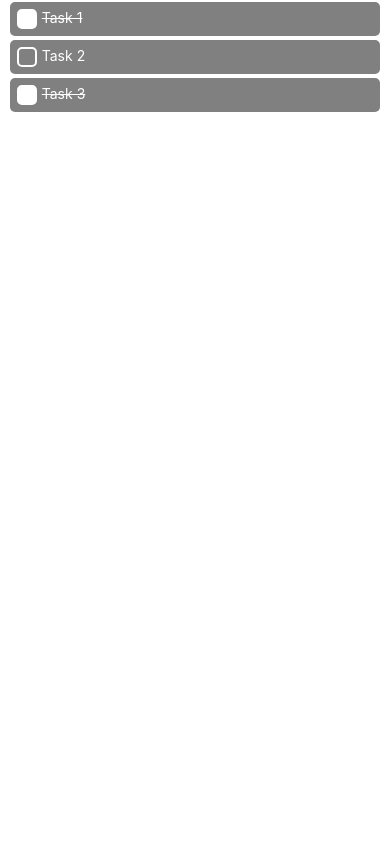
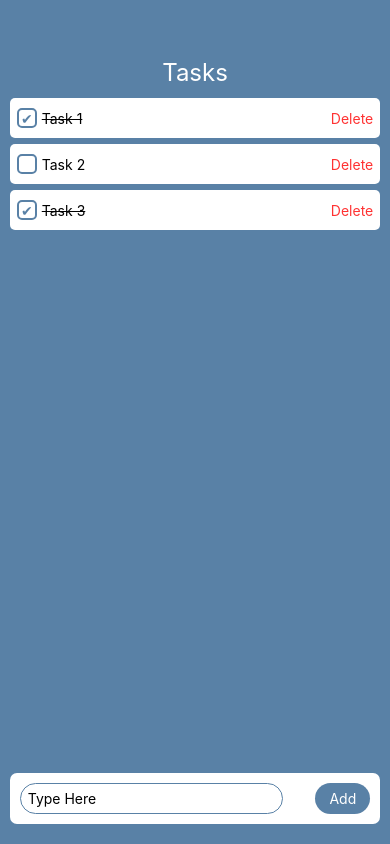
Before and after one commit to omar-sarfraz/React-Native-TodoApp, a React Native app: screen / in a window 390 px wide. Built offline with nearby package versions, Linux system fonts and the light colour scheme.

Commit message:
Added Delete Functionality & Input Button

```diff
--- a/App.js
+++ b/App.js
@@ -1,11 +1,12 @@
 import React, { Component } from 'react';
-import { SafeAreaView, StyleSheet, Text, View, Pressable, Image } from 'react-native';
+import { SafeAreaView, StyleSheet, Text, View, Pressable, Platform, TouchableOpacity, KeyboardAvoidingView, TextInput } from 'react-native';
 
 export default class App extends Component {
 
   constructor() {
     super();
     this.state = {
+      input: "",
       item: [
         { text: "Task 1", checked: "true" },
         { text: "Task 2", checked: "false" },
@@ -14,17 +15,45 @@ export default class App extends Component {
     }
   }
 
+  onDeletePress(deleteIndex) {
+    let newState = this.state;
+    newState.item = newState.item.filter((item, index) => index !== deleteIndex)
+    this.setState(newState)
+  }
+
   onPress(index) {
-    console.log('Hello')
-    this.setState()
+    let newState = this.state;
+    newState.item[index].checked = newState.item[index].checked === "true" ? "false" : "true"
+    this.setState(newState)
+  }
+
+  handleTextChange(text) {
+    this.setState((prev) => ({ ...prev, input: text }))
+  }
+
+  handleInput() {
+    let newState = this.state;
+    newState.item.unshift(newState.input)
+    console.log(newState)
+    this.setState(newState)
   }
 
   render() {
     return (
       <SafeAreaView style={styles.container}>
-        {
-          this.state.item.map((item, index) => <Item item={item} key={index} onPress={(index) => this.onPress(index)} />)
-        }
+        <View style={styles.containerInner}>
+          <Text style={{ fontSize: 24, color: "white", marginVertical: 8 }}>Tasks</Text>
+          {
+            this.state.item.map((item, index) => <Item item={item} key={index} onPress={() => this.onPress(index)} onDeletePress={() => this.onDeletePress(index)} />)
+          }
+        </View>
+        <KeyboardAvoidingView
+          style={styles.bottomContainer}
+          behavior={Platform.OS === "ios" ? "padding" : "height"}
+        >
+          <TextInput style={styles.input} placeholder='Type Here' value={this.state.input} onChangeText={(text) => this.handleTextChange(text)}></TextInput>
+          <Pressable style={styles.addButton} onPress={() => this.handleInput}> <Text style={styles.inputText}>Add</Text> </Pressable >
+        </KeyboardAvoidingView>
       </SafeAreaView>
     );
   }
@@ -34,10 +63,15 @@ class Item extends Component {
   render({ text, checked } = this.props.item) {
     return (
       <View style={styles.item}>
-        <Pressable style={checked === "true" ? { ...styles.checkbox, backgroundColor: "white" } : styles.checkbox} onPress={this.props.onPress}>
-          {/* <Image source={{ uri: "./check-mark.png" }} /> */}
-        </Pressable>
-        <Text style={{ color: "white", textDecorationLine: checked === "true" ? "line-through" : "none" }}>{text}</Text>
+        <View style={styles.itemInner}>
+          <Pressable style={checked === "true" ? { ...styles.checkbox, backgroundColor: "white" } : styles.checkbox} onPress={this.props.onPress}>
+            {checked === "true" ? <Text style={{ color: "#5981a6" }}>✔</Text> : null}
+          </Pressable>
+          <Text style={{ color: "#000", textDecorationLine: checked === "true" ? "line-through" : "none" }}>{text}</Text>
+        </View>
+        <TouchableOpacity onPress={this.props.onDeletePress}>
+          <Text style={styles.delete}>Delete</Text>
+        </TouchableOpacity>
       </View>
     );
   }
@@ -46,23 +80,68 @@ class Item extends Component {
 const styles = StyleSheet.create({
   container: {
     flex: 1,
-    backgroundColor: '#fff',
+    backgroundColor: '#5981a6',
+    alignItems: "center",
+    justifyContent: "space-between",
+    paddingTop: 50
+  },
+  containerInner: {
+    flex: 1,
+    width: "100%",
     alignItems: "center"
+  },
+  bottomContainer: {
+    flexDirection: 'row',
+    justifyContent: 'space-between',
+    backgroundColor: "#fff",
+    width: "95%",
+    marginVertical: 20,
+    padding: 10,
+    borderRadius: 7
+  },
+  addButton: {
+    borderRadius: 20,
+    backgroundColor: "#5981a6",
+    color: "white",
+    padding: 7
+  },
+  input: {
+    border: "1px solid #5981a6",
+    borderRadius: 20,
+    paddingHorizontal: 7,
+    width: "75%"
+  },
+  inputText: {
+    color: "white",
+    paddingHorizontal: 7
   },
   item: {
     flexDirection: "row",
-    gap: 5,
-    backgroundColor: "grey",
+    backgroundColor: "#FFF",
     padding: 7,
+    paddingVertical: 10,
     borderRadius: 5,
     width: "95%",
-    marginVertical: 2
+    marginVertical: 3,
+    justifyContent: 'space-between',
+    alignItems: 'center',
+  },
+  itemInner: {
+    width: "80%",
+    flexDirection: "row",
+    gap: 5,
+    alignItems: 'center'
   },
   checkbox: {
     width: 20,
     height: 20,
-    border: "2px solid white",
+    border: "2px solid #5981a6",
     borderRadius: 5,
-    color: "white"
+    justifyContent: "center",
+    alignItems: "center"
+  },
+  delete: {
+    color: "red",
+    opacity: 0.8
   }
 });
```
